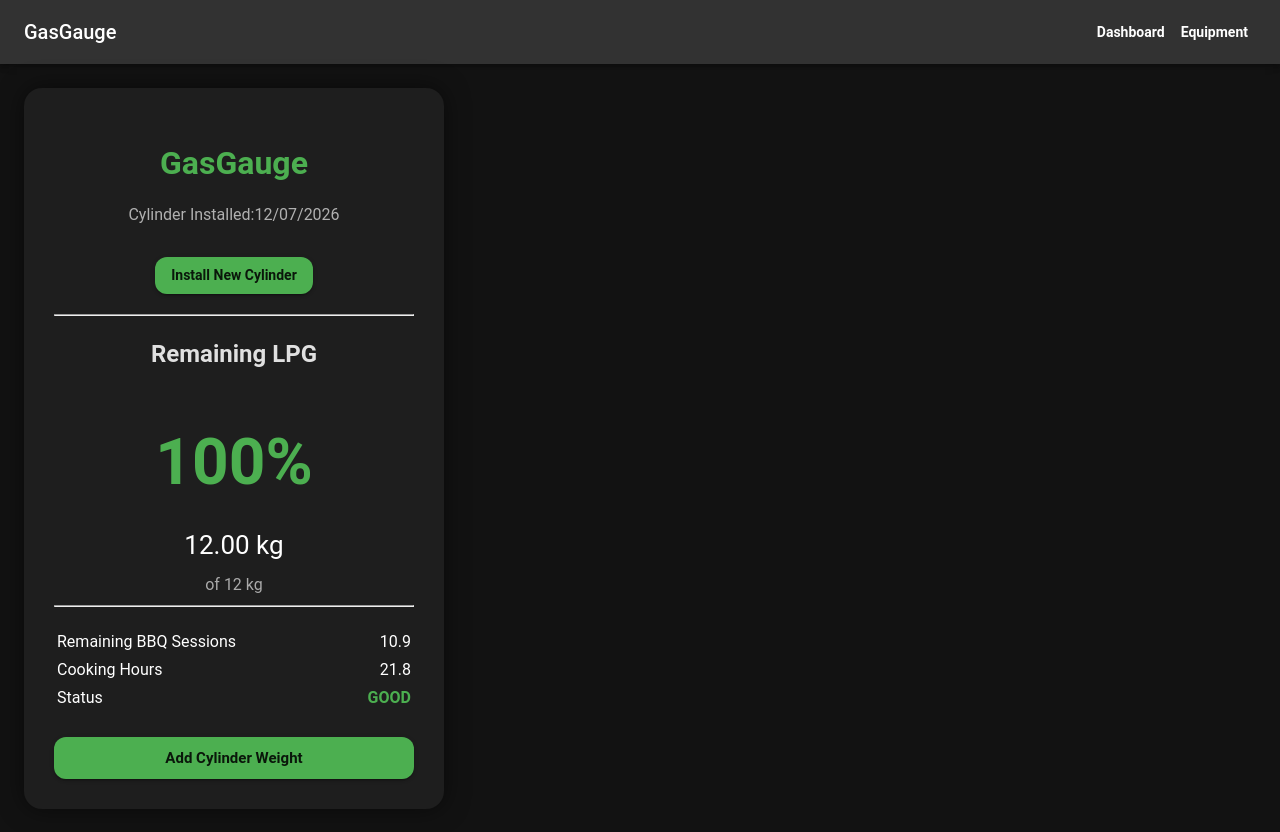
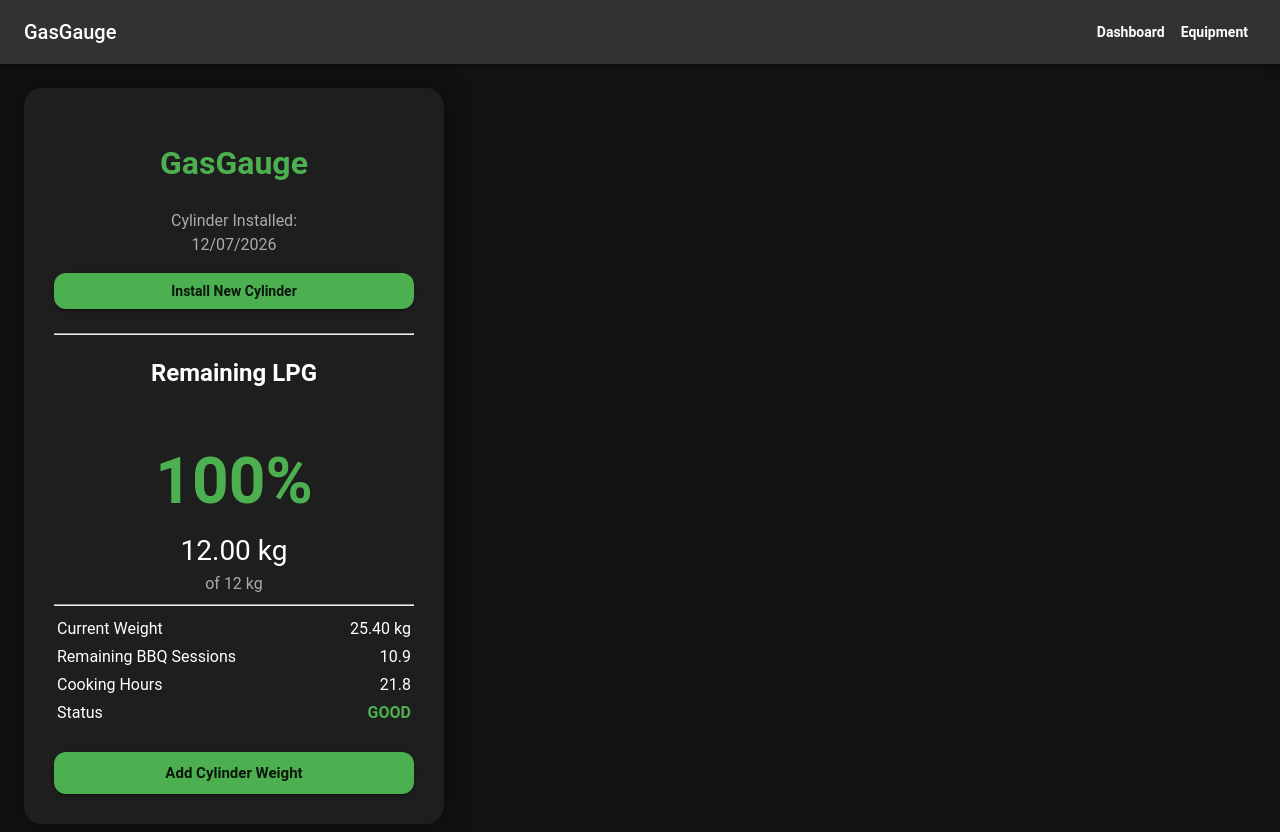
Before and after one commit to yossibarel-sudo/gasgauge, a React (Vite) app: page / in a window 1280 px wide. Shown: the top 832 px of the page. Built offline with nearby package versions, Linux system fonts and the light colour scheme.

Commit message:
install new cylinder

```diff
--- /dev/null
+++ b/src/models/Measurement.ts
@@ -0,0 +1,11 @@
+export interface Measurement {
+  date: Date;
+
+  grossWeightKg: number;
+
+  remainingLpgKg: number;
+
+  remainingPercent: number;
+
+  notes?: string;
+}
--- a/src/pages/Dashboard.tsx
+++ b/src/pages/Dashboard.tsx
@@ -1,14 +1,19 @@
 import { useState } from "react";
 
 import {
+  Alert,
   Button,
   Snackbar,
-  Alert,
 } from "@mui/material";
 
 import InstallationDialog from "../components/InstallationDialog";
+import WeightDialog from "../components/WeightDialog";
+
+import { calculateGas } from "../services/GasCalculationService";
 import { InstallationService } from "../services/InstallationService";
-import { calculateGas } from "../services/GasCalculationService";
+import { MeasurementService } from "../services/MeasurementService";
+
+import type { Installation } from "../models/Installation";
 
 function formatDate(date: Date): string {
   const day = String(date.getDate()).padStart(2, "0");
@@ -19,21 +24,87 @@ function formatDate(date: Date): string {
 }
 
 export default function Dashboard() {
-  const [installation, setInstallation] = useState(
+  const [installation, setInstallation] = useState<Installation>(
     () => InstallationService.load()
   );
-  const [dialogOpen, setDialogOpen] = useState(false);
-  const [saved, setSaved] = useState(false);
-  installation.currentGrossWeightKg
+
+  const [installationDialogOpen, setInstallationDialogOpen] =
+    useState(false);
+
+  const [weightDialogOpen, setWeightDialogOpen] =
+    useState(false);
+
+  const [showInstallSaved, setShowInstallSaved] =
+    useState(false);
+
+  const [showWeightSaved, setShowWeightSaved] =
+    useState(false);
+
   const gas = calculateGas({
     cylinderCapacityKg: installation.cylinderCapacityKg,
 
     emptyCylinderWeightKg:
       installation.emptyCylinderWeightKg,
 
-    currentGrossWeightKg: installation.currentGrossWeightKg,
+    currentGrossWeightKg:
+      installation.currentGrossWeightKg,
+
     averageConsumptionKgPerHour: 0.55,
   });
+
+  function saveInstallation(newInstallation: Installation) {
+    InstallationService.save(newInstallation);
+
+    setInstallation(newInstallation);
+
+    setInstallationDialogOpen(false);
+
+    setShowInstallSaved(true);
+  }
+
+  function saveWeight(weight: number) {
+  const updatedInstallation: Installation = {
+    ...installation,
+    currentGrossWeightKg: weight,
+  };
+
+  setLatestMeasurement(MeasurementService.latest());
+
+  const gas = calculateGas({
+    cylinderCapacityKg: updatedInstallation.cylinderCapacityKg,
+
+    emptyCylinderWeightKg:
+      updatedInstallation.emptyCylinderWeightKg,
+
+    currentGrossWeightKg:
+      updatedInstallation.currentGrossWeightKg,
+
+    averageConsumptionKgPerHour: 0.55,
+  });
+
+  InstallationService.save(updatedInstallation);
+
+  MeasurementService.save({
+    date: new Date(),
+
+    grossWeightKg: weight,
+
+    remainingLpgKg: gas.remainingLpgKg,
+
+    remainingPercent: gas.remainingPercent,
+  });
+
+  setInstallation(updatedInstallation);
+
+  setWeightDialogOpen(false);
+
+  setShowWeightSaved(true);
+}
+
+ const [latestMeasurement, setLatestMeasurement] = useState(
+  () => MeasurementService.latest()
+);
+
   return (
     <div
       style={{
@@ -48,7 +119,6 @@ export default function Dashboard() {
         style={{
           textAlign: "center",
           color: "#4CAF50",
-          marginBottom: "5px",
         }}
       >
         GasGauge
@@ -57,38 +127,44 @@ export default function Dashboard() {
       <p
         style={{
           textAlign: "center",
-          color: "#B0B0B0",
-          marginBottom: "30px",
+          color: "#AAAAAA",
         }}
       >
         Cylinder Installed:
-{
-    formatDate(installation.installDate)
-}
+        <br />
+        {formatDate(installation.installDate)}
+        {latestMeasurement && (
+  <p
+    style={{
+      textAlign: "center",
+      color: "#AAAAAA",
+      marginTop: "-10px",
+      fontSize: "14px",
+    }}
+  >
+    Last Weight:{" "}
+    {latestMeasurement.grossWeightKg.toFixed(2)} kg
+  </p>
+)}
       </p>
 
-<div
-  style={{
-    textAlign: "center",
-    marginTop: "15px",
-    marginBottom: "20px",
-  }}
->
       <Button
+        fullWidth
         variant="contained"
-    onClick={() => setDialogOpen(true)}
+        sx={{ mb: 2 }}
+        onClick={() =>
+          setInstallationDialogOpen(true)
+        }
       >
         Install New Cylinder
       </Button>
-</div>
 
       <hr />
 
       <h2
         style={{
           textAlign: "center",
-          color: "#E0E0E0",
-          marginTop: "20px",
+          color: "white",
         }}
       >
         Remaining LPG
@@ -99,7 +175,7 @@ export default function Dashboard() {
           style={{
             fontSize: "64px",
             color: "#4CAF50",
-         marginBottom: "0px",
+            marginBottom: 0,
           }}
         >
           {gas.remainingPercent.toFixed(0)}%
@@ -108,8 +184,7 @@ export default function Dashboard() {
         <div
           style={{
             color: "white",
-         fontSize: "26px",
-         marginTop: "15px",
+            fontSize: "28px",
           }}
         >
           {gas.remainingLpgKg.toFixed(2)} kg
@@ -118,8 +193,6 @@ export default function Dashboard() {
         <div
           style={{
             color: "#AAAAAA",
-      fontSize: "16px",
-      marginTop: "8px",
           }}
         >
           of {installation.cylinderCapacityKg} kg
@@ -132,22 +205,36 @@ export default function Dashboard() {
         style={{
           width: "100%",
           color: "white",
-          marginTop: "20px",
         }}
       >
         <tbody>
           <tr>
+            <td>Current Weight</td>
+            <td align="right">
+              {installation.currentGrossWeightKg.toFixed(
+                2
+              )}{" "}
+              kg
+            </td>
+          </tr>
+
+          <tr>
             <td>Remaining BBQ Sessions</td>
-            <td align="right">{gas.remainingSessions.toFixed(1)}</td>
+            <td align="right">
+              {gas.remainingSessions.toFixed(1)}
+            </td>
           </tr>
 
           <tr>
             <td>Cooking Hours</td>
-            <td align="right">{gas.remainingHours.toFixed(1)}</td>
+            <td align="right">
+              {gas.remainingHours.toFixed(1)}
+            </td>
           </tr>
 
           <tr>
             <td>Status</td>
+
             <td
               align="right"
               style={{
@@ -162,29 +249,43 @@ export default function Dashboard() {
       </table>
 
       <Button
-  variant="contained"
         fullWidth
         size="large"
+        variant="contained"
         sx={{ mt: 3 }}
+        onClick={() =>
+          setWeightDialogOpen(true)
+        }
       >
         Add Cylinder Weight
       </Button>
 
       <InstallationDialog
-  open={dialogOpen}
+        open={installationDialogOpen}
         installation={installation}
-  onCancel={() => setDialogOpen(false)}
-  onSave={(newInstallation) => {
-    InstallationService.save(newInstallation);
-    setInstallation(newInstallation);
-    setDialogOpen(false);
-    setSaved(true);
-  }}
+        onCancel={() =>
+          setInstallationDialogOpen(false)
+        }
+        onSave={saveInstallation}
       />
+
+      <WeightDialog
+        open={weightDialogOpen}
+        currentWeight={
+          installation.currentGrossWeightKg
+        }
+        onCancel={() =>
+          setWeightDialogOpen(false)
+        }
+        onSave={saveWeight}
+      />
+
       <Snackbar
-  open={saved}
+        open={showInstallSaved}
         autoHideDuration={3000}
-  onClose={() => setSaved(false)}
+        onClose={() =>
+          setShowInstallSaved(false)
+        }
         anchorOrigin={{
           vertical: "bottom",
           horizontal: "center",
@@ -193,12 +294,29 @@ export default function Dashboard() {
         <Alert
           severity="success"
           variant="filled"
-    onClose={() => setSaved(false)}
         >
-    New cylinder installed successfully.
+          New cylinder installed.
         </Alert>
       </Snackbar>
 
+      <Snackbar
+        open={showWeightSaved}
+        autoHideDuration={3000}
+        onClose={() =>
+          setShowWeightSaved(false)
+        }
+        anchorOrigin={{
+          vertical: "bottom",
+          horizontal: "center",
+        }}
+      >
+        <Alert
+          severity="success"
+          variant="filled"
+        >
+          Weight updated.
+        </Alert>
+      </Snackbar>
     </div>
   );
 }
--- /dev/null
+++ b/src/services/MeasurementService.ts
@@ -0,0 +1,68 @@
+import type { Measurement } from "../models/Measurement";
+
+const STORAGE_KEY = "gasgauge-measurements";
+
+export class MeasurementService {
+  static load(): Measurement[] {
+    const json = localStorage.getItem(STORAGE_KEY);
+
+    if (!json) {
+      return [];
+    }
+
+    const measurements = JSON.parse(json) as Measurement[];
+
+    return measurements
+      .map((measurement) => ({
+        ...measurement,
+        date: new Date(measurement.date),
+      }))
+      .sort(
+        (a, b) => b.date.getTime() - a.date.getTime()
+      );
+  }
+
+  static save(measurement: Measurement): void {
+    const measurements = this.load();
+
+    measurements.push(measurement);
+
+    measurements.sort(
+      (a, b) => b.date.getTime() - a.date.getTime()
+    );
+
+    localStorage.setItem(
+      STORAGE_KEY,
+      JSON.stringify(measurements)
+    );
+  }
+
+  static delete(index: number): void {
+    const measurements = this.load();
+
+    if (index < 0 || index >= measurements.length) {
+      return;
+    }
+
+    measurements.splice(index, 1);
+
+    localStorage.setItem(
+      STORAGE_KEY,
+      JSON.stringify(measurements)
+    );
+  }
+
+  static latest(): Measurement | null {
+    const measurements = this.load();
+
+    if (measurements.length === 0) {
+      return null;
+    }
+
+    return measurements[0];
+  }
+
+  static clear(): void {
+    localStorage.removeItem(STORAGE_KEY);
+  }
+}
```
Lines whose indentation alone changed are shown as unchanged.
